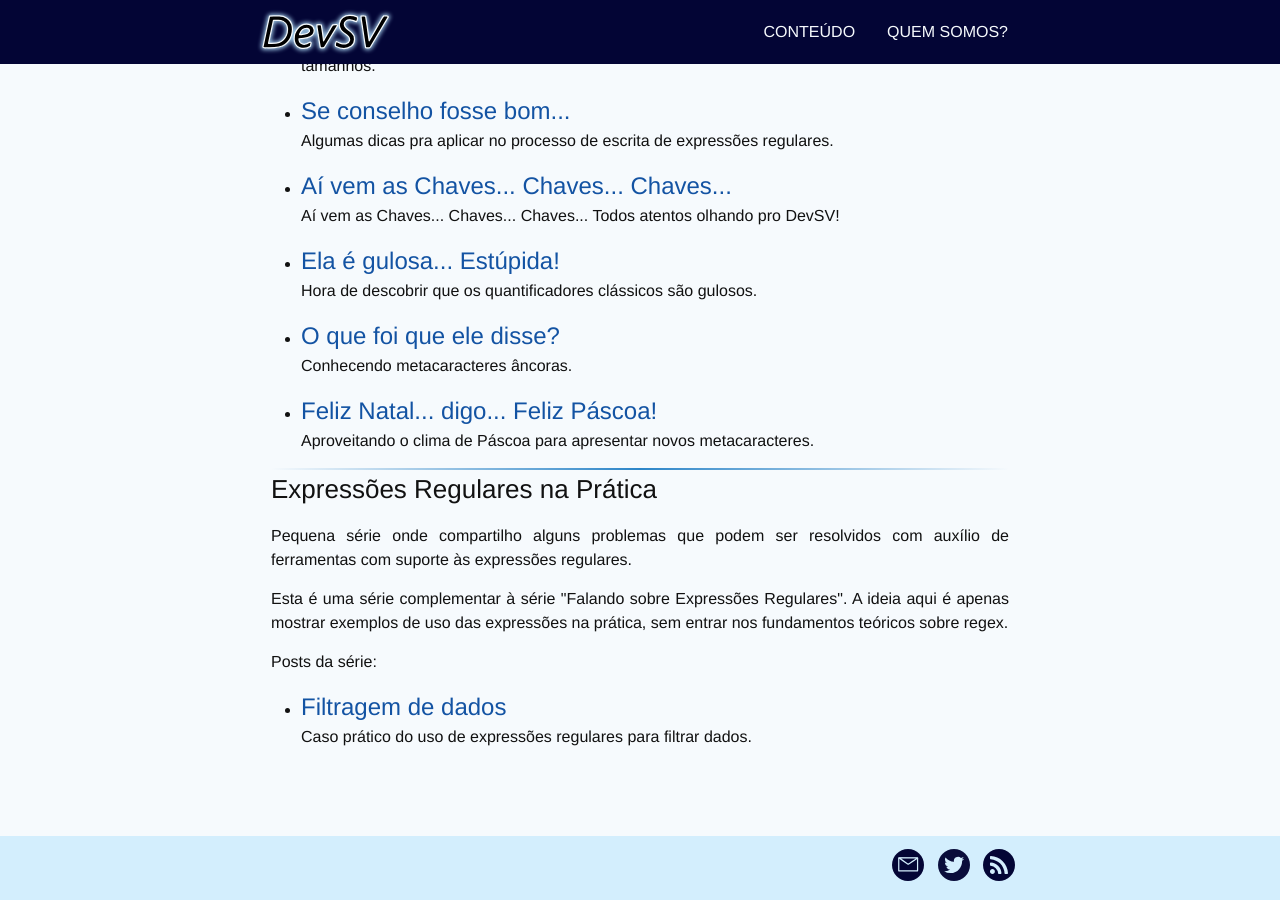
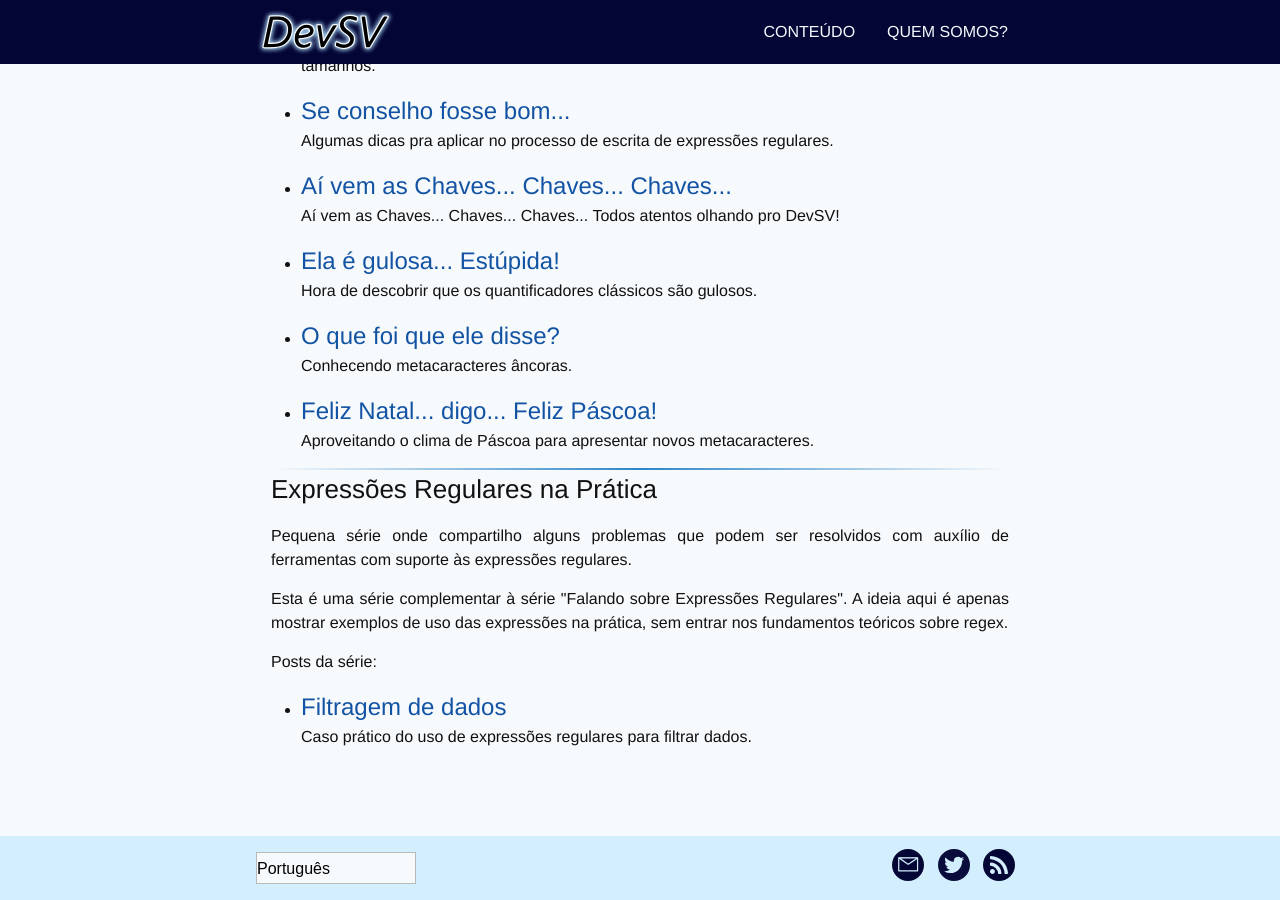
Before and after one commit to devsvbr/devsvbr.github.io, a Jekyll site: the page built from _pages/01-toc-pt.html, in a window 1280 px wide and 900 px high, scrolled down 1113 px. Built offline with Jekyll 4.4.1, drawn with Linux system fonts in a browser that asks for light colours.

Commit message:
atualizando ToC em portugues para habilitar selecao de idiomas

```diff
--- a/_pages/01-toc.html
+++ b/_pages/01-toc-pt.html
@@ -15,7 +16,7 @@
 
 <ul>
 {% for post in site.categories.shell reversed %}
-  {% if post.series == 'Guia Rápido Linux' %}
+  {% if post.series == "Guia Rápido Linux" and post.lang == page.lang %}
     <li>
       <a class="post-link" href="{{ post.url | prepend: site.baseurl }}">{{ post.title }}</a>
       {% if post.description %}<p>{{ post.description }}</p>{% endif %}
@@ -36,7 +37,7 @@
 
 <ul>
 {% for post in site.categories.regex reversed %}
-  {% if post.series == 'Falando sobre Expressões Regulares' %}
+  {% if post.series == "Falando sobre Expressões Regulares" and post.lang == page.lang %}
     <li>
       <a class="post-link" href="{{ post.url | prepend: site.baseurl }}">{{ post.title }}</a>
       {% if post.description %}<p>{{ post.description }}</p>{% endif %}
@@ -57,7 +58,7 @@
 
 <ul>
 {% for post in site.categories.regex reversed %}
-  {% if post.series == 'Expressões Regulares na Prática' %}
+  {% if post.series == "Expressões Regulares na Prática" and post.lang == page.lang %}
     <li>
       <a class="post-link" href="{{ post.url | prepend: site.baseurl }}">{{ post.title }}</a>
       {% if post.description %}<p>{{ post.description }}</p>{% endif %}
```
Also changed, not shown: other parts of _pages/01-toc-pt.html (+2 -1 lines).
